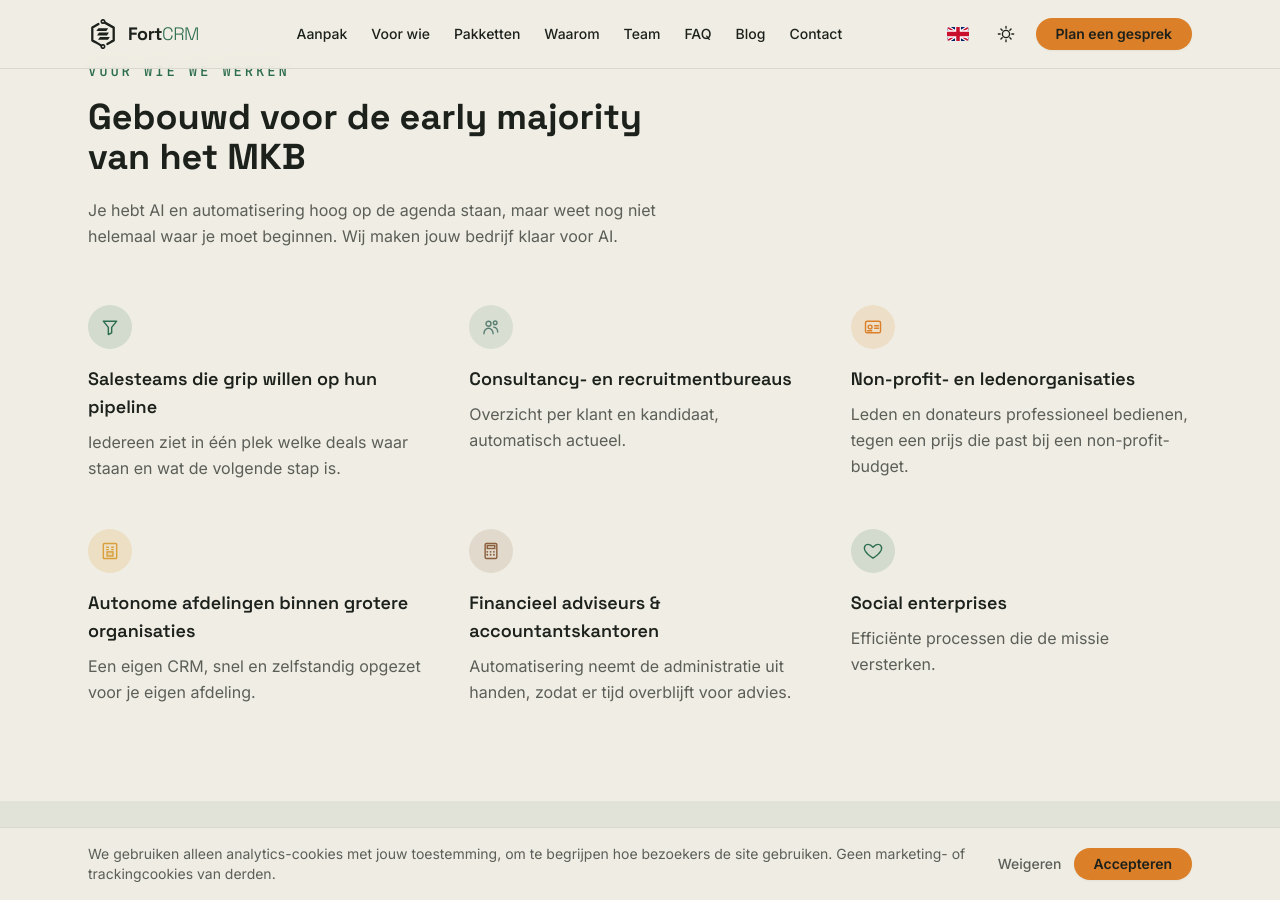
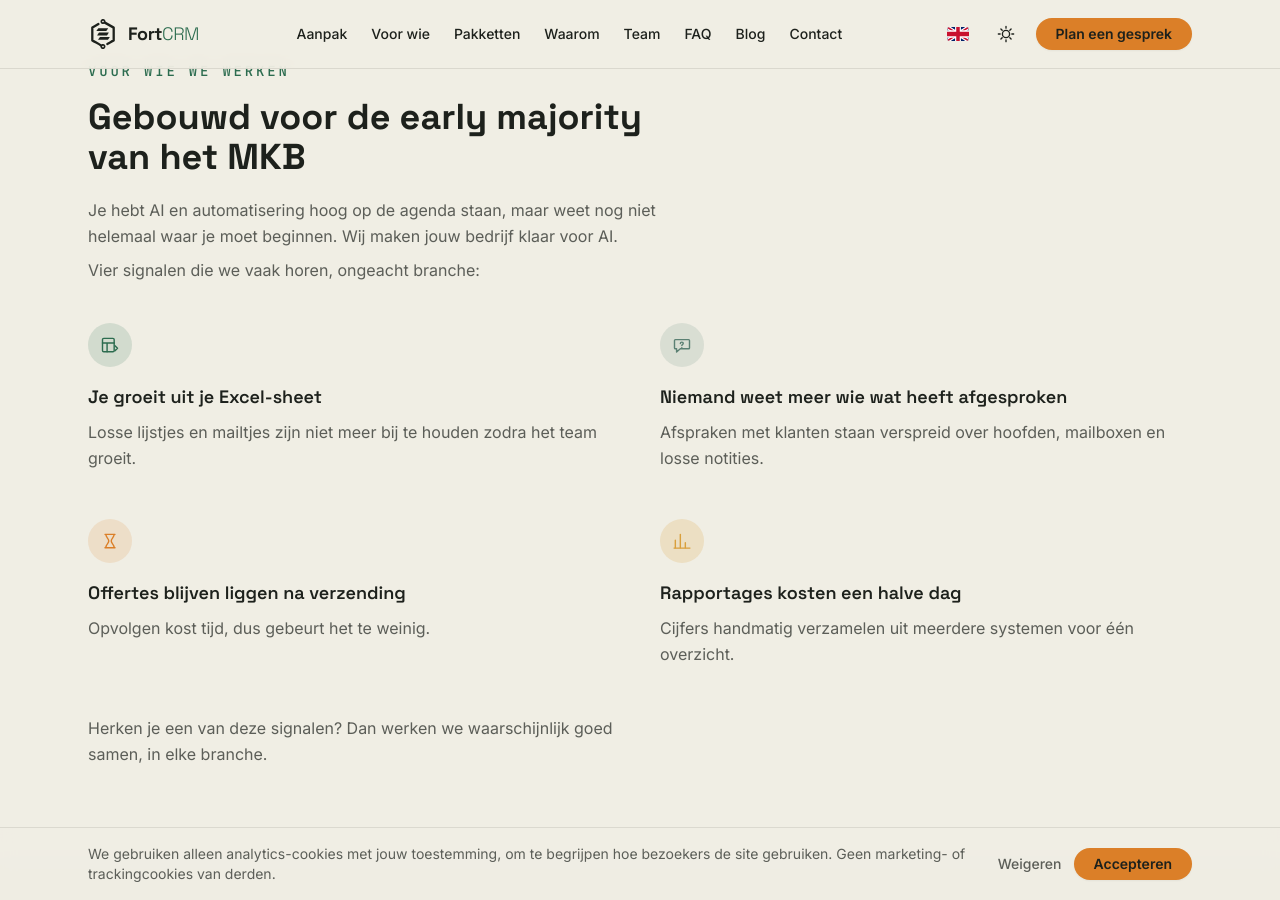
Before and after one commit to jooozt/fortcrm-website, a Jekyll site: the page built from index.html, in a window 1280 px wide and 900 px high, scrolled down 1960 px. Built offline with Jekyll 4.4.1, drawn with Linux system fonts in a browser that asks for light colours; nearby versions of some CDN libraries.

Commit message:
Voor wie we werken herschrijven naar brede signalen, pakketten-tabel mobiel compacter

```diff
--- a/index.html
+++ b/index.html
@@ -151,68 +151,53 @@ translation_url: /en/
   <p class="font-mono text-sm tracking-[0.2em] text-viridiaan uppercase mb-4">Voor wie we werken</p>
   <h2 class="font-display font-bold text-3xl md:text-4xl leading-tight max-w-xl">Gebouwd voor de early majority van het MKB</h2>
   <p class="mt-5 text-inkt/70 leading-relaxed max-w-xl">Je hebt AI en automatisering hoog op de agenda staan, maar weet nog niet helemaal waar je moet beginnen. Wij maken jouw bedrijf klaar voor AI.</p>
+  <p class="mt-2 text-inkt/70 leading-relaxed max-w-xl">Vier signalen die we vaak horen, ongeacht branche:</p>
 
-  <div class="mt-14 grid sm:grid-cols-2 lg:grid-cols-3 gap-x-10 gap-y-12">
+  <div class="mt-10 grid sm:grid-cols-2 gap-x-10 gap-y-12">
     <div>
       <span class="flex items-center justify-center w-11 h-11 rounded-full bg-viridiaan/15 mb-4">
-        <svg width="20" height="20" viewBox="0 0 24 24" fill="none" aria-hidden="true"><path d="M4 5h16l-6 7.5V19l-4 2v-8.5L4 5z" stroke="#2C6C4F" stroke-width="1.7" stroke-linecap="round" stroke-linejoin="round"/></svg>
+        <svg width="20" height="20" viewBox="0 0 24 24" fill="none" aria-hidden="true">
+          <rect x="3" y="4" width="14" height="16" rx="1.5" stroke="#2C6C4F" stroke-width="1.7"/>
+          <path d="M3 9.5h14M8.5 9.5V20" stroke="#2C6C4F" stroke-width="1.7" stroke-linecap="round"/>
+          <path d="M18 13l3 3-3 3" stroke="#2C6C4F" stroke-width="1.7" stroke-linecap="round" stroke-linejoin="round"/>
+        </svg>
       </span>
-      <h3 class="font-display font-semibold text-lg mb-2">Salesteams die grip willen op hun pipeline</h3>
-      <p class="text-inkt/70 leading-relaxed">Iedereen ziet in één plek welke deals waar staan en wat de volgende stap is.</p>
+      <h3 class="font-display font-semibold text-lg mb-2">Je groeit uit je Excel-sheet</h3>
+      <p class="text-inkt/70 leading-relaxed">Losse lijstjes en mailtjes zijn niet meer bij te houden zodra het team groeit.</p>
     </div>
     <div>
       <span class="flex items-center justify-center w-11 h-11 rounded-full bg-salie/15 mb-4">
         <svg width="20" height="20" viewBox="0 0 24 24" fill="none" aria-hidden="true">
-          <circle cx="9" cy="8" r="3" stroke="#5B8073" stroke-width="1.7"/>
-          <path d="M3.5 20c0-3.6 2.5-6.5 5.5-6.5s5.5 2.9 5.5 6.5" stroke="#5B8073" stroke-width="1.7" stroke-linecap="round"/>
-          <circle cx="17" cy="7" r="2.2" stroke="#5B8073" stroke-width="1.7"/>
-          <path d="M15.3 12.1c2.7.4 4.7 2.8 4.7 5.9" stroke="#5B8073" stroke-width="1.7" stroke-linecap="round"/>
+          <path d="M4 5.5h16a1 1 0 0 1 1 1v9a1 1 0 0 1-1 1H10l-4.5 4v-4H4a1 1 0 0 1-1-1v-9a1 1 0 0 1 1-1z" stroke="#5B8073" stroke-width="1.7" stroke-linejoin="round"/>
+          <path d="M10 10.2c0-1 .8-1.7 1.8-1.7 1 0 1.7.6 1.7 1.5 0 .8-.5 1.1-1 1.5-.4.3-.7.6-.7 1.2" stroke="#5B8073" stroke-width="1.7" stroke-linecap="round" stroke-linejoin="round"/>
+          <circle cx="11.8" cy="15.3" r="0.9" fill="#5B8073"/>
         </svg>
       </span>
-      <h3 class="font-display font-semibold text-lg mb-2">Consultancy- en recruitmentbureaus</h3>
-      <p class="text-inkt/70 leading-relaxed">Overzicht per klant en kandidaat, automatisch actueel.</p>
+      <h3 class="font-display font-semibold text-lg mb-2">Niemand weet meer wie wat heeft afgesproken</h3>
+      <p class="text-inkt/70 leading-relaxed">Afspraken met klanten staan verspreid over hoofden, mailboxen en losse notities.</p>
     </div>
     <div>
       <span class="flex items-center justify-center w-11 h-11 rounded-full bg-vermiljoen/15 mb-4">
         <svg width="20" height="20" viewBox="0 0 24 24" fill="none" aria-hidden="true">
-          <rect x="3" y="5" width="18" height="14" rx="2" stroke="#DB7F28" stroke-width="1.7"/>
-          <circle cx="8.5" cy="12" r="2.3" stroke="#DB7F28" stroke-width="1.7"/>
-          <path d="M14 10.5h4.5M14 13.5h4.5M5.5 16.5h5" stroke="#DB7F28" stroke-width="1.7" stroke-linecap="round"/>
+          <path d="M6 4h12M6 20h12M7 4c0 4 3.5 5 3.5 8s-3.5 4-3.5 8M17 4c0 4-3.5 5-3.5 8s3.5 4 3.5 8" stroke="#DB7F28" stroke-width="1.7" stroke-linecap="round" stroke-linejoin="round"/>
         </svg>
       </span>
-      <h3 class="font-display font-semibold text-lg mb-2">Non-profit- en ledenorganisaties</h3>
-      <p class="text-inkt/70 leading-relaxed">Leden en donateurs professioneel bedienen, tegen een prijs die past bij een non-profit-budget.</p>
+      <h3 class="font-display font-semibold text-lg mb-2">Offertes blijven liggen na verzending</h3>
+      <p class="text-inkt/70 leading-relaxed">Opvolgen kost tijd, dus gebeurt het te weinig.</p>
     </div>
     <div>
       <span class="flex items-center justify-center w-11 h-11 rounded-full bg-oker/20 mb-4">
         <svg width="20" height="20" viewBox="0 0 24 24" fill="none" aria-hidden="true">
-          <rect x="4" y="3" width="16" height="18" rx="1" stroke="#D99F3C" stroke-width="1.7"/>
-          <rect x="8.5" y="13" width="7" height="5" fill="#D99F3C" fill-opacity="0.2" stroke="#D99F3C" stroke-width="1.7"/>
-          <path d="M8 7.5h2M14 7.5h2M8 10.3h2M14 10.3h2" stroke="#D99F3C" stroke-width="1.7" stroke-linecap="round"/>
+          <path d="M4 20V11M10 20V4M16 20v-6" stroke="#D99F3C" stroke-width="1.7" stroke-linecap="round" stroke-linejoin="round"/>
+          <path d="M2.5 20.5h19" stroke="#D99F3C" stroke-width="1.7" stroke-linecap="round"/>
         </svg>
       </span>
-      <h3 class="font-display font-semibold text-lg mb-2">Autonome afdelingen binnen grotere organisaties</h3>
-      <p class="text-inkt/70 leading-relaxed">Een eigen CRM, snel en zelfstandig opgezet voor je eigen afdeling.</p>
-    </div>
-    <div>
-      <span class="flex items-center justify-center w-11 h-11 rounded-full bg-omber/15 mb-4">
-        <svg width="20" height="20" viewBox="0 0 24 24" fill="none" aria-hidden="true">
-          <rect x="5" y="3" width="14" height="18" rx="1.5" stroke="#8B5E3C" stroke-width="1.7"/>
-          <rect x="7.5" y="5.5" width="9" height="3.5" stroke="#8B5E3C" stroke-width="1.7"/>
-          <path d="M7.5 13h.01M11.5 13h.01M15.5 13h.01M7.5 16.5h.01M11.5 16.5h.01M15.5 16.5h.01" stroke="#8B5E3C" stroke-width="2.2" stroke-linecap="round"/>
-        </svg>
-      </span>
-      <h3 class="font-display font-semibold text-lg mb-2">Financieel adviseurs &amp; accountantskantoren</h3>
-      <p class="text-inkt/70 leading-relaxed">Automatisering neemt de administratie uit handen, zodat er tijd overblijft voor advies.</p>
-    </div>
-    <div>
-      <span class="flex items-center justify-center w-11 h-11 rounded-full bg-viridiaan/15 mb-4">
-        <svg width="20" height="20" viewBox="0 0 24 24" fill="none" aria-hidden="true"><path d="M12 20.5s-7.5-4.7-9.8-9.4C.6 7.4 2.6 4 6.2 4c2 0 3.6 1 5.8 3.4C14.2 5 15.8 4 17.8 4c3.6 0 5.6 3.4 4 7.1C19.5 15.8 12 20.5 12 20.5z" stroke="#2C6C4F" stroke-width="1.7" stroke-linecap="round" stroke-linejoin="round"/></svg>
-      </span>
-      <h3 class="font-display font-semibold text-lg mb-2">Social enterprises</h3>
-      <p class="text-inkt/70 leading-relaxed">Efficiënte processen die de missie versterken.</p>
+      <h3 class="font-display font-semibold text-lg mb-2">Rapportages kosten een halve dag</h3>
+      <p class="text-inkt/70 leading-relaxed">Cijfers handmatig verzamelen uit meerdere systemen voor één overzicht.</p>
     </div>
   </div>
+
+  <p class="mt-12 text-inkt/70 leading-relaxed max-w-xl">Herken je een van deze signalen? Dan werken we waarschijnlijk goed samen, in elke branche.</p>
 </section>
 
 <!-- ============ PAKKETTEN ============ -->
@@ -226,7 +211,10 @@ translation_url: /en/
       <table class="w-full border-collapse min-w-[640px]">
         <thead>
           <tr>
-            <th class="sticky left-0 z-10 bg-[#e1e3d9] dark:bg-[#232b25] text-left pb-6 pr-6 align-bottom font-normal text-xs text-inkt/40 leading-snug">💡 Tip: klik op een icoontje en druk op Tab</th>
+            <th class="sticky left-0 z-10 bg-[#e1e3d9] dark:bg-[#232b25] text-left pb-6 pr-6 align-bottom font-normal text-xs text-inkt/40 leading-snug w-28 sm:w-auto">
+              <span class="sm:hidden">👆🏻 Swipe &lt;-&gt;</span>
+              <span class="hidden sm:inline">💡 Tip: klik op een icoontje en druk op Tab</span>
+            </th>
             <th class="pb-6 px-6 align-bottom text-center font-normal">
               <span class="block w-2.5 h-2.5 rounded-full bg-viridiaan mx-auto mb-3"></span>
               <h3 class="font-display font-semibold text-lg text-inkt">Volledig ontzorgd</h3>
@@ -247,76 +235,76 @@ translation_url: /en/
         </thead>
         <tbody>
           <tr class="border-t border-inkt/10">
-            <th scope="row" class="sticky left-0 z-10 bg-[#e1e3d9] dark:bg-[#232b25] text-left font-normal text-inkt/80 py-4 pr-6 align-middle">Proces volledig in kaart</th>
+            <th scope="row" class="sticky left-0 z-10 bg-[#e1e3d9] dark:bg-[#232b25] text-left font-normal text-inkt/80 py-4 pr-6 align-middle w-28 sm:w-auto text-xs sm:text-base leading-snug sm:leading-normal">Proces volledig in kaart</th>
             <td class="text-center py-4 px-6">{% include pakket-cell.html type="yes" tooltip="Wij brengen het volledige proces in kaart, inclusief uitzonderingen en randgevallen, en optimaliseren waar nodig." %}</td>
             <td class="text-center py-4 px-6">{% include pakket-cell.html type="partial" tooltip="We brengen samen de belangrijkste stappen en knelpunten van het hoofdproces in kaart." %}</td>
             <td class="text-center py-4 px-6">{% include pakket-cell.html type="no" tooltip="Alleen tijdens de intake helpen we het hoofdproces scherp te krijgen; de rest werk je zelf verder uit." %}</td>
           </tr>
           <tr class="border-t border-inkt/10">
-            <th scope="row" class="sticky left-0 z-10 bg-[#e1e3d9] dark:bg-[#232b25] text-left font-normal text-inkt/80 py-4 pr-6 align-middle">Pipedrive-inrichting voor de hele organisatie</th>
+            <th scope="row" class="sticky left-0 z-10 bg-[#e1e3d9] dark:bg-[#232b25] text-left font-normal text-inkt/80 py-4 pr-6 align-middle w-28 sm:w-auto text-xs sm:text-base leading-snug sm:leading-normal">Pipedrive-inrichting voor de hele organisatie</th>
             <td class="text-center py-4 px-6">{% include pakket-cell.html type="yes" tooltip="Wij richten alle pipelines, custom fields, rapportages en gebruikersrollen in, afgestemd op je hele organisatie. Inclusief migratie van je bestaande data." %}</td>
             <td class="text-center py-4 px-6">{% include pakket-cell.html type="partial" tooltip="We richten samen de kernpipeline(s), custom fields en basisrapportages in, inclusief migratie van je bestaande data. Jouw team leert het zelf uitbreiden." %}</td>
             <td class="text-center py-4 px-6">{% include pakket-cell.html type="no" tooltip="Wij zetten één pipeline neer met de essentiële velden en een startrapportage, als fundament om op te bouwen. Migratie van bestaande data doe je zelf." %}</td>
           </tr>
           <tr class="border-t border-inkt/10">
-            <th scope="row" class="sticky left-0 z-10 bg-[#e1e3d9] dark:bg-[#232b25] text-left font-normal text-inkt/80 py-4 pr-6 align-middle">Systeemintegraties</th>
+            <th scope="row" class="sticky left-0 z-10 bg-[#e1e3d9] dark:bg-[#232b25] text-left font-normal text-inkt/80 py-4 pr-6 align-middle w-28 sm:w-auto text-xs sm:text-base leading-snug sm:leading-normal">Systeemintegraties</th>
             <td class="text-center py-4 px-6">{% include pakket-cell.html type="yes" tooltip="Wij koppelen je CRM aan bestaande systemen, zodat er geen eilandjes ontstaan." %}</td>
             <td class="text-center py-4 px-6">{% include pakket-cell.html type="partial" tooltip="We zetten samen de belangrijkste koppeling(en) op. Verdere integraties bouw je later zelf uit." %}</td>
             <td class="text-center py-4 px-6">{% include pakket-cell.html type="no" tooltip="Niet inbegrepen; je regelt systeemintegraties zelf, eventueel los af te nemen." %}</td>
           </tr>
           <tr class="border-t border-inkt/10">
-            <th scope="row" class="sticky left-0 z-10 bg-[#e1e3d9] dark:bg-[#232b25] text-left font-normal text-inkt/80 py-4 pr-6 align-middle">Wij beheren het CRM na livegang</th>
+            <th scope="row" class="sticky left-0 z-10 bg-[#e1e3d9] dark:bg-[#232b25] text-left font-normal text-inkt/80 py-4 pr-6 align-middle w-28 sm:w-auto text-xs sm:text-base leading-snug sm:leading-normal">Wij beheren het CRM na livegang</th>
             <td class="text-center py-4 px-6">{% include pakket-cell.html type="yes" tooltip="Wij beheren gebruikers, licenties, rechten en updates doorlopend. Jij kijkt er niet naar om." %}</td>
             <td class="text-center py-4 px-6">{% include pakket-cell.html type="partial" tooltip="Kleine aanpassingen en gebruikersbeheer doe je zelf na livegang. Wij staan achter de hand bij grotere wijzigingen." %}</td>
             <td class="text-center py-4 px-6">{% include pakket-cell.html type="no" tooltip="Je beheert alles zelf vanaf dag één: gebruikers, velden, rechten, licenties." %}</td>
           </tr>
           <tr class="border-t border-inkt/10">
-            <th scope="row" class="sticky left-0 z-10 bg-[#e1e3d9] dark:bg-[#232b25] text-left font-normal text-inkt/80 py-4 pr-6 align-middle">Automatisering / workflows</th>
+            <th scope="row" class="sticky left-0 z-10 bg-[#e1e3d9] dark:bg-[#232b25] text-left font-normal text-inkt/80 py-4 pr-6 align-middle w-28 sm:w-auto text-xs sm:text-base leading-snug sm:leading-normal">Automatisering / workflows</th>
             <td class="text-center py-4 px-6">{% include pakket-cell.html type="yes" tooltip="5-8 workflows, door ons gebouwd én onderhouden." %}</td>
             <td class="text-center py-4 px-6">{% include pakket-cell.html type="partial" tooltip="3-5 workflows, samen gebouwd. Jij breidt ze daarna zelf uit." %}</td>
             <td class="text-center py-4 px-6">{% include pakket-cell.html type="no" tooltip="2-3 kant-en-klare workflow-blauwdrukken om zelf te activeren en uit te breiden." %}</td>
           </tr>
           <tr class="border-t border-inkt/10">
-            <th scope="row" class="sticky left-0 z-10 bg-[#e1e3d9] dark:bg-[#232b25] text-left font-normal text-inkt/80 py-4 pr-6 align-middle">Training voor je team</th>
+            <th scope="row" class="sticky left-0 z-10 bg-[#e1e3d9] dark:bg-[#232b25] text-left font-normal text-inkt/80 py-4 pr-6 align-middle w-28 sm:w-auto text-xs sm:text-base leading-snug sm:leading-normal">Training voor je team</th>
             <td class="text-center py-4 px-6">{% include pakket-cell.html type="partial" tooltip="Je team leert het CRM te gebruiken in de dagelijkse praktijk. Het beheer nemen wij voor onze rekening." %}</td>
             <td class="text-center py-4 px-6">{% include pakket-cell.html type="yes" tooltip="Je team leert tijdens de implementatie zowel het CRM te gebruiken als het zelf te beheren en uit te breiden." %}</td>
             <td class="text-center py-4 px-6">{% include pakket-cell.html type="partial" tooltip="Je krijgt uitleg gericht op het beheer van het CRM. Trainen in dagelijks gebruik door het team zit hier niet bij." %}</td>
           </tr>
           <tr class="border-t border-inkt/10">
-            <th scope="row" class="sticky left-0 z-10 bg-[#e1e3d9] dark:bg-[#232b25] text-left font-normal text-inkt/80 py-4 pr-6 align-middle">Licentiebeheer inbegrepen</th>
+            <th scope="row" class="sticky left-0 z-10 bg-[#e1e3d9] dark:bg-[#232b25] text-left font-normal text-inkt/80 py-4 pr-6 align-middle w-28 sm:w-auto text-xs sm:text-base leading-snug sm:leading-normal">Licentiebeheer inbegrepen</th>
             <td class="text-center py-4 px-6">{% include pakket-cell.html type="yes" tooltip="Wij regelen en beheren je Pipedrive-licenties doorlopend." %}</td>
             <td class="text-center py-4 px-6">{% include pakket-cell.html type="no" tooltip="Je beheert je eigen Pipedrive-licenties na livegang." %}</td>
             <td class="text-center py-4 px-6">{% include pakket-cell.html type="no" tooltip="Je beheert je eigen Pipedrive-licenties vanaf dag één." %}</td>
           </tr>
           <tr class="border-t border-inkt/10">
-            <th scope="row" class="sticky left-0 z-10 bg-[#e1e3d9] dark:bg-[#232b25] text-left font-normal text-inkt/80 py-4 pr-6 align-middle">Data-analyse &amp; rapportage</th>
+            <th scope="row" class="sticky left-0 z-10 bg-[#e1e3d9] dark:bg-[#232b25] text-left font-normal text-inkt/80 py-4 pr-6 align-middle w-28 sm:w-auto text-xs sm:text-base leading-snug sm:leading-normal">Data-analyse &amp; rapportage</th>
             <td class="text-center py-4 px-6">{% include pakket-cell.html type="yes" tooltip="Wij halen doorlopend inzicht uit je CRM-data en zetten dat om in heldere, bruikbare rapportages." %}</td>
             <td class="text-center py-4 px-6">{% include pakket-cell.html type="partial" tooltip="We zetten samen de basisrapportages op. Verdere data-analyse pak je later zelf op." %}</td>
             <td class="text-center py-4 px-6">{% include pakket-cell.html type="no" tooltip="Niet inbegrepen; je zet zelf rapportages en analyses op met de meegeleverde startrapportage als basis." %}</td>
           </tr>
           <!-- TODO: bevestig of ambitiegesprek/SLA voor Zelfstandig echt optioneel/niet inbegrepen zijn -->
           <tr class="border-t border-inkt/10">
-            <th scope="row" class="sticky left-0 z-10 bg-[#e1e3d9] dark:bg-[#232b25] text-left font-normal text-inkt/80 py-4 pr-6 align-middle">Maandelijks ambitiegesprek</th>
+            <th scope="row" class="sticky left-0 z-10 bg-[#e1e3d9] dark:bg-[#232b25] text-left font-normal text-inkt/80 py-4 pr-6 align-middle w-28 sm:w-auto text-xs sm:text-base leading-snug sm:leading-normal">Maandelijks ambitiegesprek</th>
             <td class="text-center py-4 px-6">{% include pakket-cell.html type="yes" tooltip="Elke maand kijken we samen vooruit: wat werkt, wat kan beter, waar liggen de volgende kansen." %}</td>
             <td class="text-center py-4 px-6">{% include pakket-cell.html type="yes" tooltip="Elke maand kijken we samen vooruit: wat werkt, wat kan beter, waar liggen de volgende kansen." %}</td>
             <td class="text-center py-4 px-6">{% include pakket-cell.html type="no" tooltip="Niet standaard inbegrepen; desgewenst los af te nemen." %}</td>
           </tr>
           <tr class="border-t border-inkt/10">
-            <th scope="row" class="sticky left-0 z-10 bg-[#e1e3d9] dark:bg-[#232b25] text-left font-normal text-inkt/80 py-4 pr-6 align-middle">Jaarlijkse SLA inbegrepen<sup class="text-vermiljoen">**</sup></th>
+            <th scope="row" class="sticky left-0 z-10 bg-[#e1e3d9] dark:bg-[#232b25] text-left font-normal text-inkt/80 py-4 pr-6 align-middle w-28 sm:w-auto text-xs sm:text-base leading-snug sm:leading-normal">Jaarlijkse SLA inbegrepen<sup class="text-vermiljoen">**</sup></th>
             <td class="text-center py-4 px-6">{% include pakket-cell.html type="yes" tooltip="Beheer, kleine aanpassingen en support vallen onder de doorlopende SLA." %}</td>
             <td class="text-center py-4 px-6">{% include pakket-cell.html type="yes" tooltip="Beheer, kleine aanpassingen en support vallen onder de doorlopende SLA." %}</td>
             <td class="text-center py-4 px-6">{% include pakket-cell.html type="no" tooltip="Niet standaard inbegrepen; neem desgewenst een strippenkaart voor losse support-uren." %}</td>
           </tr>
           <!-- TODO: bevestig doorlooptijden, dit zijn inschattingen -->
           <tr class="border-t border-inkt/10">
-            <th scope="row" class="sticky left-0 z-10 bg-[#e1e3d9] dark:bg-[#232b25] text-left font-normal text-inkt/80 py-4 pr-6 align-middle">Doorlooptijd</th>
+            <th scope="row" class="sticky left-0 z-10 bg-[#e1e3d9] dark:bg-[#232b25] text-left font-normal text-inkt/80 py-4 pr-6 align-middle w-28 sm:w-auto text-xs sm:text-base leading-snug sm:leading-normal">Doorlooptijd</th>
             <td class="text-center py-4 px-6 font-mono text-sm text-inkt/70">3-6 weken</td>
             <td class="text-center py-4 px-6 font-mono text-sm text-inkt/70">4-8 weken</td>
             <td class="text-center py-4 px-6 font-mono text-sm text-inkt/70">2-4 weken</td>
           </tr>
           <!-- TODO: dit zijn logisch afgeleide richtprijzen o.b.v. scope/doorlooptijd per pakket, geen definitieve prijzen -->
           <tr class="border-t border-b border-inkt/10">
-            <th scope="row" class="sticky left-0 z-10 bg-[#e1e3d9] dark:bg-[#232b25] text-left font-normal text-inkt/80 py-4 pr-6 align-middle">Investering<sup class="text-vermiljoen">*</sup></th>
+            <th scope="row" class="sticky left-0 z-10 bg-[#e1e3d9] dark:bg-[#232b25] text-left font-normal text-inkt/80 py-4 pr-6 align-middle w-28 sm:w-auto text-xs sm:text-base leading-snug sm:leading-normal">Investering<sup class="text-vermiljoen">*</sup></th>
             <td class="text-center py-4 px-6 font-display font-semibold">Vanaf €6.950</td>
             <td class="text-center py-4 px-6 font-display font-semibold">Vanaf €3.950</td>
             <td class="text-center py-4 px-6 font-display font-semibold">Vanaf €1.950</td>
```
Also changed, not shown: en/index.html (+39 -51 lines).
